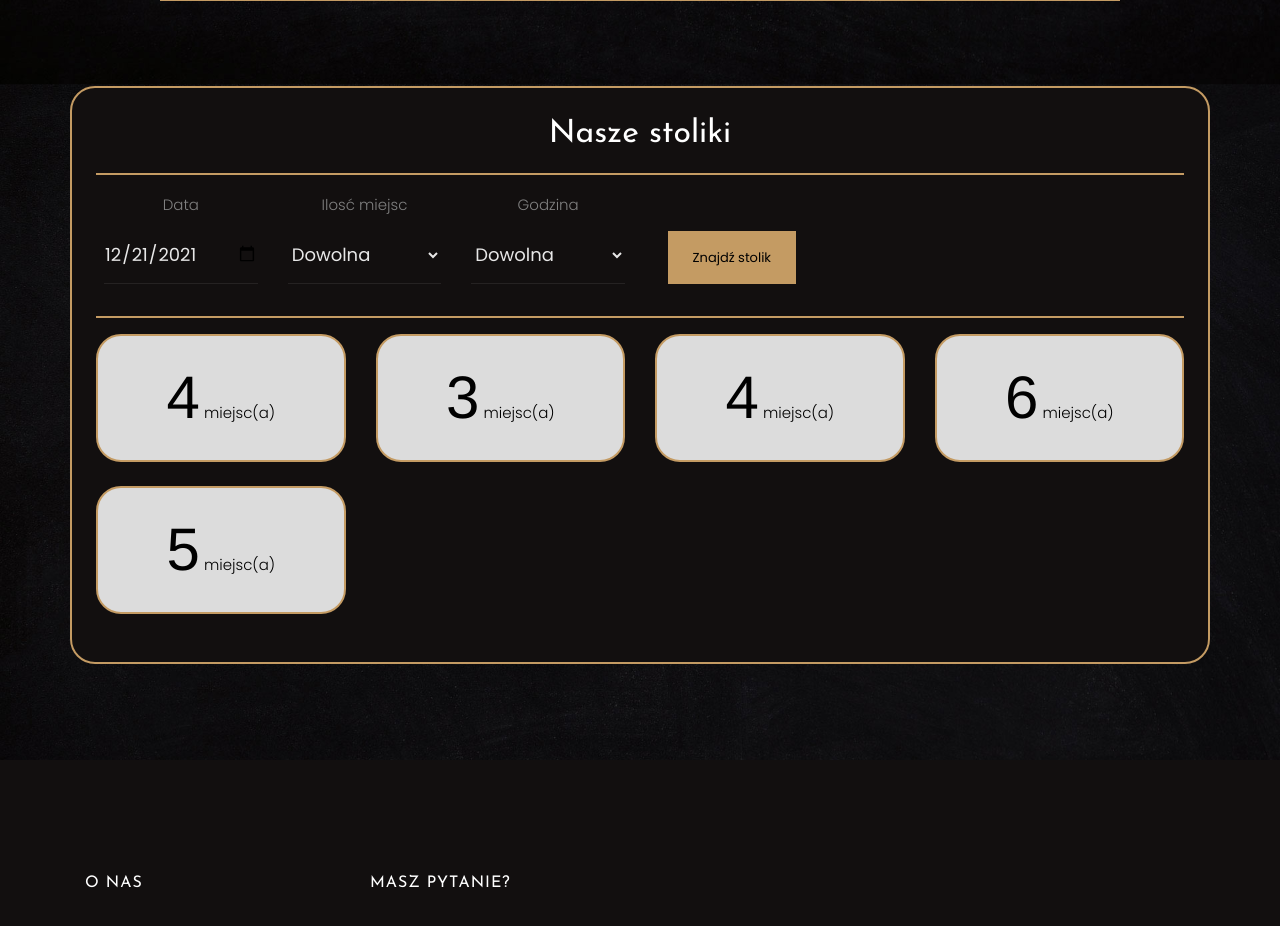
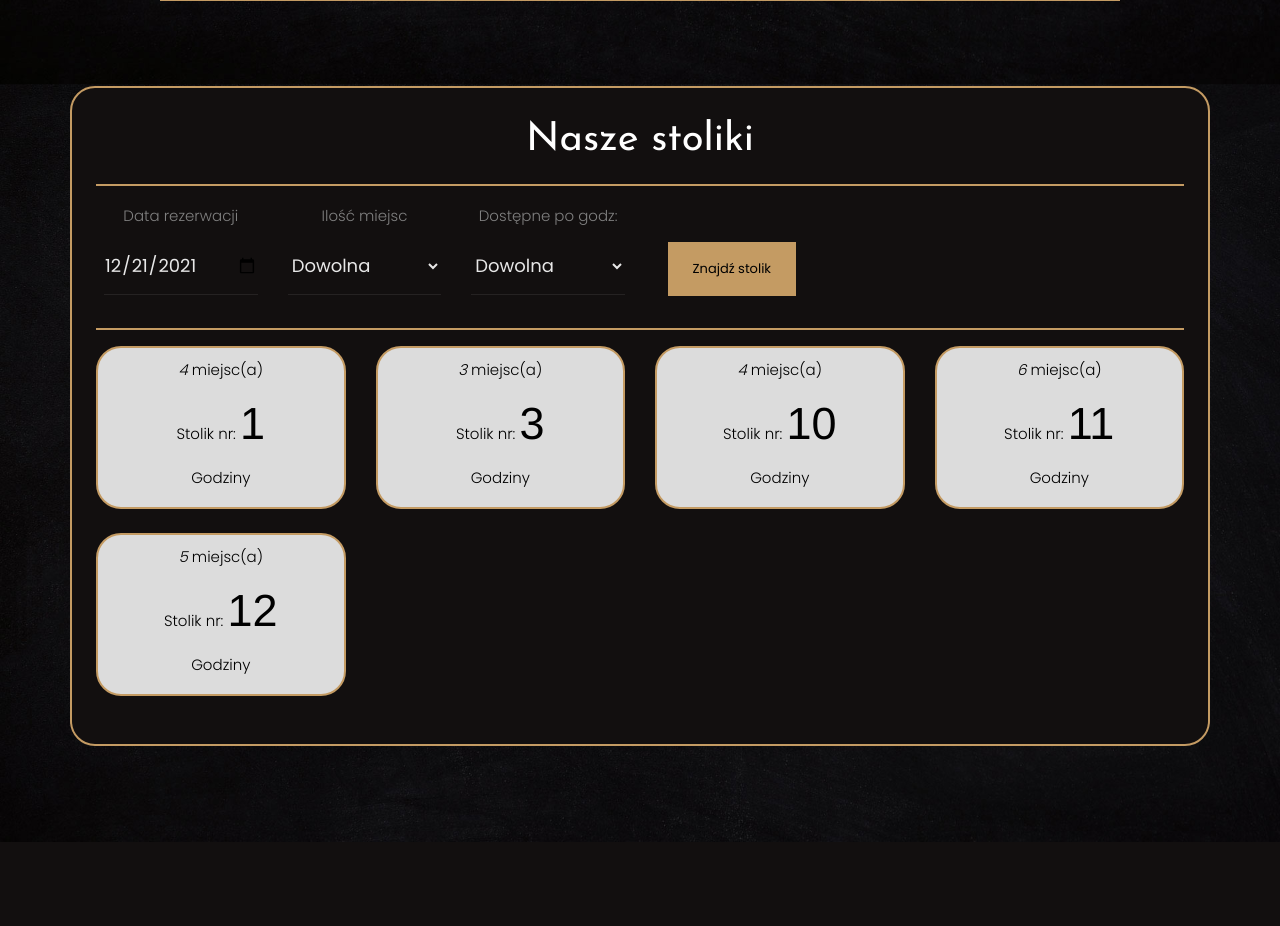
Before and after one commit to Cozynosky/Quest, a Flask app: page /stoliki in a window 1280 px wide. Shown: the part 769-1695 px from the top of the page. Run offline with Flask 2, Linux system fonts and the light colour scheme; data comes from the database, SQL or seed files in the repository; both versions use the stored data as it was after the commit; some libraries are stand-ins or nearby versions; some web fonts are replaced.

Commit message:
dodano opcje rezerwacji stolików

```diff
--- a/Quest/forms.py
+++ b/Quest/forms.py
@@ -20,14 +20,14 @@ class BookTable(FlaskForm):
 
 
 class NewTable(FlaskForm):
-    number_of_seats = IntegerField("Ilość miejsc", validators=[DataRequired(message="To pole jest wymagane!")])
+    number_of_seats = SelectField("Ilosć miejsc", choices=[(seat, f"{seat}") for seat in range(1, 9)])
     new_table_button = SubmitField("Dodaj stolik")
 
 
 class FindTable(FlaskForm):
-    date = DateField("Data", validators=[DataRequired(message="To pole jest wymagane!")])
-    number_of_seats = SelectField("Ilosć miejsc", choices=[(0, "Dowolna")] + [(seat, f"{seat}") for seat in range(1, 9)])
-    time = SelectField("Godzina", choices=[(0, "Dowolna")] + [(hour, f"{hour}:00") for hour in range(8, 21)])
+    date = DateField("Data rezerwacji", validators=[DataRequired(message="To pole jest wymagane!")])
+    number_of_seats = SelectField("Ilość miejsc", choices=[(0, "Dowolna")] + [(seat, f"{seat}") for seat in range(1, 9)])
+    time = SelectField("Dostępne po godz:", choices=[(0, "Dowolna")] + [(hour, f"{hour}:00") for hour in range(8, 21)])
     find_table_button = SubmitField("Znajdź stolik")
 
 
--- a/Quest/routes.py
+++ b/Quest/routes.py
@@ -11,7 +11,7 @@ from werkzeug.security import generate_password_hash
 from Quest import app, db, login_manager
 from Quest.books_genres import genres
 from Quest.forms import BookTable, Contact, Login, Register, MenuPosition, Book, EditAccountData, EditPassword, NewTable, FindTable
-from Quest.tabels import User, Menu, Client, Stock, BookForSale, BookInfo, Order, OrderItem, Worker, Table
+from Quest.tabels import User, Menu, Client, Stock, BookForSale, BookInfo, Order, OrderItem, Worker, Table, TableReservations
 
 
 # ---------------- flask login -----------------
@@ -585,8 +585,26 @@ def events():
 # obsluga zakladki stoliki
 @app.route("/stoliki", methods=["GET", "POST"])
 def tables():
+    today = datetime.today()
+    today = datetime(today.year, today.month, today.day, today.hour)
     all_tables = db.session.query(Table).all()
-    find_table_form = FindTable(date=datetime.today())
+    prepared_tables = []
+    for table in all_tables:
+        hours = []
+        if len(table.reservations) == 0:
+            hours = [(hour, False) for hour in range(today.hour+1, 21)]
+        else:
+            for hour in range(today.hour+1, 21):
+                temp_date = datetime(today.year, today.month, today.day, hour)
+                table_taken = False
+                for reservation in table.reservations:
+                    if reservation.date == temp_date:
+                        table_taken = True
+                hours.append((hour, table_taken))
+        prepared_tables.append((table, hours))
+
+
+    find_table_form = FindTable(date=today)
     if find_table_form.validate_on_submit() and find_table_form.find_table_button.data:
         date = find_table_form.date.data
         number_of_seats = find_table_form.number_of_seats.data
@@ -599,7 +617,21 @@ def tables():
         db.session.add(new_table)
         db.session.commit()
         return redirect(url_for('tables'))
-    return render_template("tables/tables.html", find_table_form=find_table_form, new_table_form=new_table_form, tables=all_tables)
+    return render_template("tables/tables.html", find_table_form=find_table_form, new_table_form=new_table_form, tables=prepared_tables, date=f"{today.year}-{today.month}-{today.day}")
+
+
+# opcja usucol-lg-4niecia stolika
+@app.route("/stoliki/usun_<int:table_id>")
+def delete_table(table_id):
+    table_to_delete = Table.query.get(table_id)
+
+    for reservation in table_to_delete.reservations:
+        db.session.delete(reservation)
+
+    db.session.delete(table_to_delete)
+    db.session.commit()
+    return redirect(request.referrer)
+
 
 
 # obsluga zakladki stoliki z wyborem
@@ -622,14 +654,23 @@ def specified_tables(r_date, r_number_of_seats, r_time):
     return render_template("tables/tables.html", find_table_form=find_table_form, new_table_form=new_table_form, tables=all_tables)
 
 
-# opcja usucol-lg-4niecia stolika
-@app.route("/stoliki/usun_<int:table_id>")
-def delete_table(table_id):
-    table_to_delete = Table.query.get(table_id)
 
-    for reservation in table_to_delete.reservations:
-        db.session.delete(reservation)
+@app.route("/stoliki/rezerwuj/<string:r_date>/<int:r_hour>/<int:table_id>")
+def book_table(r_date, r_hour, table_id):
+    date = r_date.split('-')
+    hour = r_hour
+    print(date, r_date)
+    date_obj = datetime(int(date[0]), int(date[1]), int(date[2]), hour)
+    table = Table.query.get(table_id)
+    new_reservation = TableReservations(date=date_obj)
 
-    db.session.delete(table_to_delete)
+    if current_user.is_authenticated:
+        new_reservation.client = current_user
+    else:
+        def_usr = db.session.query(User).filter_by(login="default").first()
+        new_reservation.client = def_usr.client
+
+    new_reservation.table = table
+    db.session.add(new_reservation)
     db.session.commit()
     return redirect(request.referrer)
--- a/Quest/templates/bookshop/bookshop.html
+++ b/Quest/templates/bookshop/bookshop.html
@@ -29,6 +29,9 @@
         <a href="{{url_for('new_book_for_sale')}}" class="btn btn-success mb-4" role="button" aria-disabled="true">Dodaj
             książkę</a>
         {% endif %}
+        <div class="text-center">
+            <h1>Księgarnia</h1>
+        </div>
         <div class="row d-md-flex">
             <div class="col-lg-12 ftco-animate p-md-5">
 
--- a/Quest/templates/menu/menu.html
+++ b/Quest/templates/menu/menu.html
@@ -27,6 +27,9 @@
         <a href="{{url_for('new_menu_item')}}" class="btn btn-success mb-4" role="button" aria-disabled="true">Dodaj do
             menu</a>
         {% endif %}
+        <div class="text-center">
+            <h1>Menu</h1>
+        </div>
         <div class="row">
             {% if hot_drinks %}
             <div class="col-md-6 mb-5 pb-3">
--- a/Quest/templates/tables/tables.html
+++ b/Quest/templates/tables/tables.html
@@ -8,9 +8,6 @@
     hr {
 border: 0.5px solid #c49b63;
     }
-
-
-
 
 
 </style>
@@ -37,7 +34,7 @@ border: 0.5px solid #c49b63;
 <section class="ftco-menu mb-5 pb-5">
     <div class="container p-4" style="background-color:#120f0f; border-radius: 25px; border: 2px solid #c49b63;">
         <div class="text-center">
-            <h2>Nasze stoliki</h2>
+            <h1>Nasze stoliki</h1>
             <hr>
         </div>
         <div class="row text-center">
@@ -75,16 +72,31 @@ border: 0.5px solid #c49b63;
             </div>
         </div>
         <div class="row">
-            {% for table in tables %}
+            {% for table, hours in tables %}
             <div class="col-xl-3 col-md-4 mb-4">
-                <div class="p-2 text-center" style="border:2px solid #c49b63;; border-radius: 25px; background-color: Gainsboro;">
+                <div class="p-2 text-center"
+                     style="border:2px solid #c49b63;; border-radius: 25px; background-color: Gainsboro;">
                     {% if current_user.is_authenticated and current_user.privileges == "Admin" %}
-                    <a href="{{url_for('delete_table', table_id=table.id)}}" class="delete_table"><i class="fas fa-trash-alt fa-2x" style="position:absolute; right:35px; top:20px;"></i></a>
+                    <a class="delete_table" href="{{url_for('delete_table', table_id=table.id)}}"><i
+                            class="fas fa-trash-alt fa-2x" style="position:absolute; right:35px; top:20px;"></i></a>
                     {% endif %}
-                    <span style="color:black; font-size:4em;font-family: Helvetica, sans-serif;">{{table.number_of_seats}}</span>
-                    <span style="color:black">miejsc(a)</span>
+                    <i style="color:black">{{table.number_of_seats}}</i> <span style="color:black">miejsc(a)</span><br>
+                    <span style="color:black;">Stolik nr:  <span
+                            style="color:black; font-size:3em;font-family: Helvetica, sans-serif;">{{table.id}}</span><br>
+
+                    <span style="color:black;">Godziny</span>
+                    <div class="row justify-content-center mt-2">
+                        {% for hour,table_taken in hours %}
+                        <div class=" mb-2 mx-1">
+                            <a class="btn btn-primary{% if table_taken %} disabled {% endif %}" href="{{url_for('book_table',r_hour=hour, table_id=table.id, r_date=date)}}"
+                               style="border-radius: 25%;">
+                                {{hour}}
+                            </a>
+
+                        </div>
+                        {% endfor %}
+                    </div>
                 </div>
-
             </div>
             {% endfor %}
         </div>
```
Also changed, not shown: Quest/quest.db.
